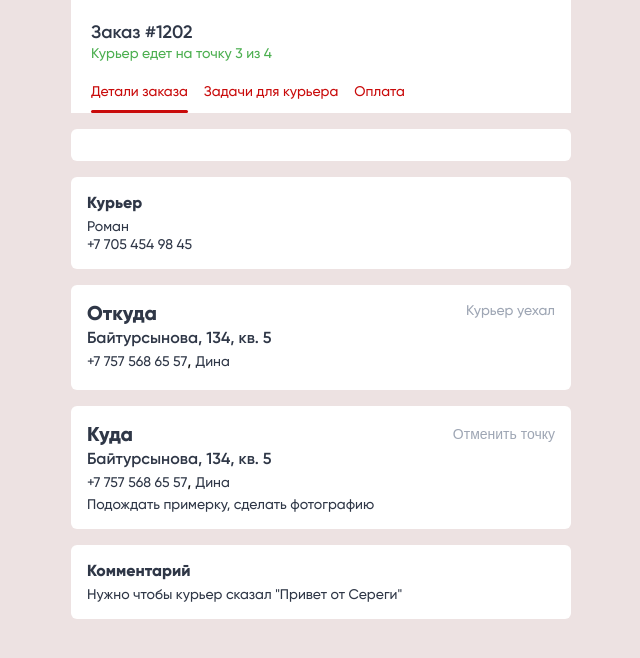
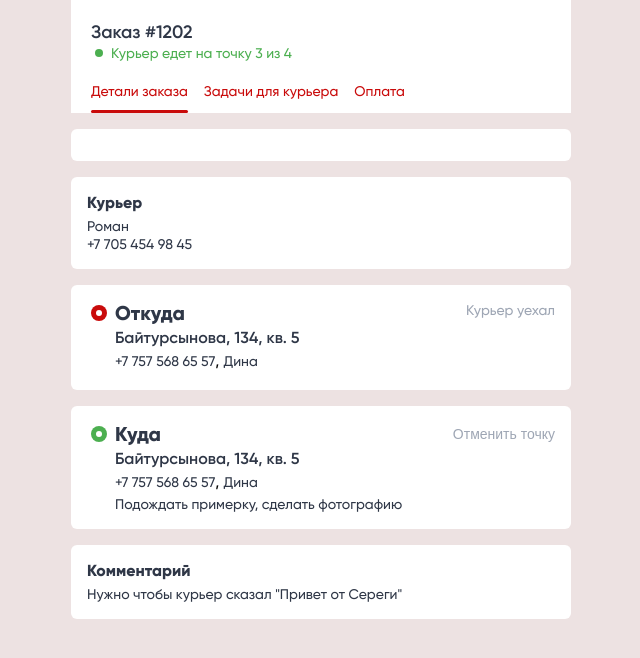
Before and after one commit to punkmachine/work-test-tasks, a Vue app: page / in a window 1280 px wide. Shown: the top 658 px of the page, without its empty margins (319-959 px from the left). Built offline with nearby package versions, Linux system fonts and the light colour scheme.

Commit message:
add custom easy icon and svg other icon.

```diff
--- a/src/App.vue
+++ b/src/App.vue
@@ -21,7 +21,10 @@
 					<a href="tel:+77054549845" class="standard__text">+7 705 454 98 45</a>
 				</div>
 
-				<div class="block dot dot_read">
+				<div class="block dot">
+					<div class="dot__icon dot__icon_red"></div>
+
+					<div class="dot__container">
 						<div class="dot__head">
 							<span class="dot__direction">Откуда</span>
 							<span class="dot__direction-status">Курьер уехал</span>
@@ -37,8 +40,12 @@
 							<span class="standard__text">Дина</span>
 						</div>
 					</div>
+				</div>
 
-				<div class="block dot dot_green">
+				<div class="block dot">
+					<div class="dot__icon dot__icon_green"></div>
+
+					<div class="dot__container">
 						<div class="dot__head">
 							<span class="dot__direction">Куда</span>
 							<button class="dot__direction-status dot__direction-status_btn">
@@ -60,6 +67,7 @@
 						<p class="standard__text">
 							Подождать примерку, сделать фотографию
 						</p>
+					</div>
 				</div>
 
 				<div class="block comment">
@@ -147,6 +155,20 @@ a {
 		color: #4CAF50;
 		margin-bottom: 20px;
 		display: block;
+		position: relative;
+		padding-left: 20px;
+
+		&::before {
+			content: '';
+			position: absolute;
+			background-color: #4CAF50;
+			width: 8px;
+			height: 8px;
+			border-radius: 100%;
+			top: 50%;
+			left: 4px;
+			transform: translateY(-50%);
+		}
 	}
 
 	&__tabs {
@@ -209,10 +231,16 @@ a {
 }
 
 .dot {
+	position: relative;
+
 	&__head {
 		display: flex;
 		justify-content: space-between;
 		margin-bottom: 4px;
+	}
+
+	&__container {
+		padding-left: 28px;
 	}
 
 	&__direction {
@@ -246,6 +274,35 @@ a {
 	&__contact {
 		margin-bottom: 4px;
 	}
+
+	&__icon {
+		position: absolute;
+		width: 16px;
+		height: 16px;
+		border-radius: 100%;
+		top: 20px;
+		left: 20px;
+
+		&::before {
+			content: '';
+			position: absolute;
+			border-radius: 100%;
+			top: 5px;
+			right: 5px;
+			width: 6px;
+			height: 6px;
+			background-color: #fff;
+			z-index: 10;
+		}
+
+		&_red {
+			background-color: #C90B0B;
+		}
+
+		&_green {
+			background-color: #4CAF50;
+		}
+	}
 }
 
 .comment {
```
Also changed, not shown: src/assets/icons/delete.svg (added), src/assets/icons/geo.svg (added). Lines whose indentation alone changed are shown as unchanged.
